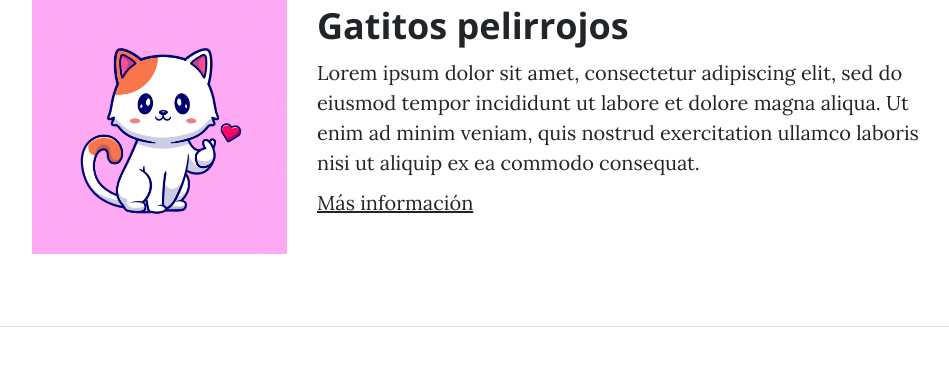
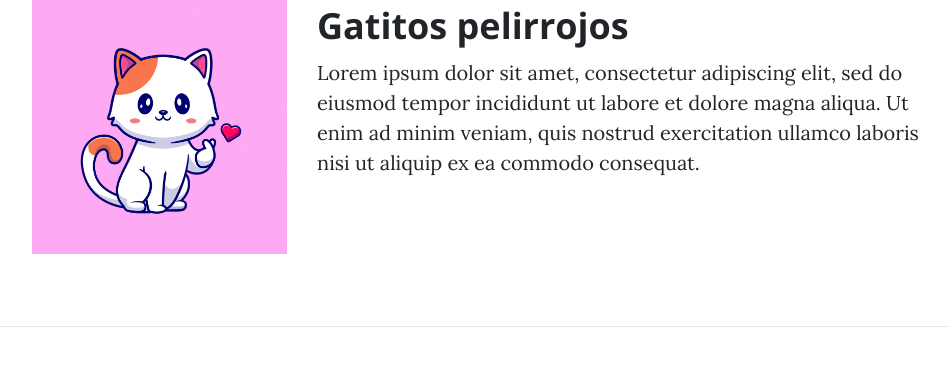
Before and after one commit to mglacayo07/webpersonal, a Django app: page /portfolio/ in a window 1280 px wide. Shown: the part 918-1302 px from the top of the page, without its empty margins (148-1097 px from the left). Run offline with Django 4.2, Linux system fonts and the light colour scheme; data comes from the database, SQL or seed files in the repository; both versions use the stored data as it was after the commit; some libraries are stand-ins or nearby versions.

Commit message:
Práctica: Añadir enlace a los proyectos

```diff
--- a/portfolio/models.py
+++ b/portfolio/models.py
@@ -5,6 +5,7 @@ class Project(models.Model):
     title = models.CharField(max_length=200, verbose_name="Título")  # Campo de caracteres
     decription = models.TextField(verbose_name="Descripción")  # Campo de texto
     image = models.ImageField(verbose_name="Imagen", upload_to='projects')  # Campo de imagenes
+    link = models.URLField(null=False,blank=True, verbose_name="Dirección Web")
     created = models.DateTimeField(auto_now_add=True,verbose_name="Fecha de creación")  # Se ejecuna la primera vez que se crea
     updated = models.DateTimeField(auto_now=True,verbose_name="Fecha de actualización")  # Se ejecuata cada que se actualiza una instancia
 
--- a/portfolio/templates/portfolio/portfolio.html
+++ b/portfolio/templates/portfolio/portfolio.html
@@ -19,7 +19,9 @@
 	        <div class="col-lg-7 col-md-8">
 	      		<h2 class="section-heading title">{{ project.title }}</h2>
 	          <p>{{ project.decription }}</p>
-	          <p><a href="http://google.com">Más información</a></p>
+                {% if project.link %}
+	            <p><a href="{{ project.link }}">Más información</a></p>
+                {% endif %}
 	      	</div>
 	      </div>
     {% endfor %}
```
Also changed, not shown: db.sqlite3, portfolio/migrations/0002_alter_project_options_project_link_and_more.py (added).
